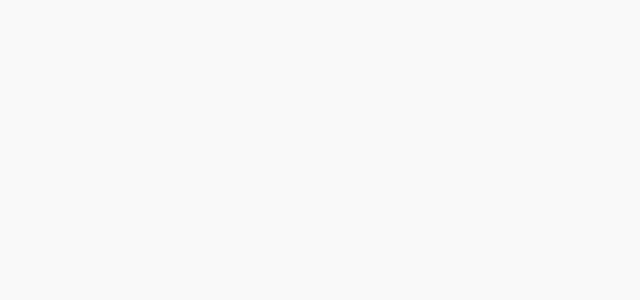
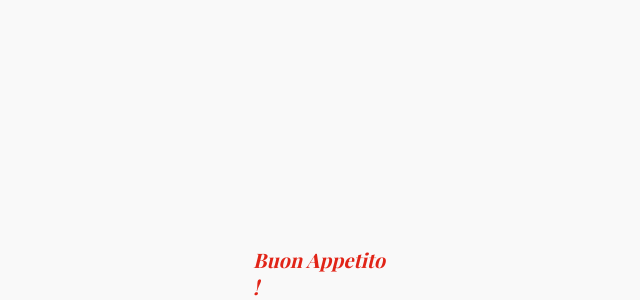
Before and after one commit to AnneGicquel/pizzeriaDellaMamma, an Angular app: page /basket in a window 1280 px wide. Shown: the part 1708-2008 px from the top of the page, without its empty margins (159-799 px from the left). Before the commit the page ends 800 px from the top, so only its background shows below. Built offline with nearby package versions, Linux system fonts and the light colour scheme; a web font is replaced by a local one.

Commit message:
Tests pour le affichage du footer en fonction des pages

```diff
--- a/src/app/app.component.html
+++ b/src/app/app.component.html
@@ -1,2 +1,3 @@
 <app-header></app-header>
 <router-outlet></router-outlet>
+<app-footer></app-footer>
--- a/src/app/app.component.ts
+++ b/src/app/app.component.ts
@@ -17,4 +17,5 @@ export class AppComponent {
     this.basketService.getBasketTotalPrice();
 
   }
+
 }
--- a/src/app/app.module.ts
+++ b/src/app/app.module.ts
@@ -17,6 +17,7 @@ import { ProductCardComponent } from './components/product-card/product-card.com
 import { BasketProductCardComponent } from './components/basket/basket-product-card/basket-product-card.component';
 import { TagTypeComponent } from './components/tag-type/tag-type.component';
 import { HeaderComponent } from './components/header/header.component';
+import { FooterComponent } from './components/footer/footer.component';
 
 
 @NgModule({
@@ -35,6 +36,7 @@ import { HeaderComponent } from './components/header/header.component';
     BasketProductCardComponent,
     TagTypeComponent,
     HeaderComponent,
+    FooterComponent,
   ],
   imports: [
     BrowserModule,
--- /dev/null
+++ b/src/app/components/footer/footer.component.css
@@ -0,0 +1,18 @@
+/* Buon Appetito ! */
+p{
+position: absolute;
+width: 142px;
+height: 27px;
+left: 412px;
+top: 1954px;
+
+font-family: var(--playfair);
+font-style: italic;
+font-weight: 700;
+font-size: 20px;
+line-height: 27px;
+/* identical to box height */
+
+
+color: var(--red);
+}
--- /dev/null
+++ b/src/app/components/footer/footer.component.html
@@ -0,0 +1,12 @@
+<footer>
+    <p *ngIf="this.router.url.endsWith('/basket')">Buon Appetito !</p>
+</footer>
+
+<!--  *ngIf="this.isParagraphVisible" hideFooter() -->
+<!-- && this.router.url.endsWith('/category')  -->
+
+<!-- pour le header -->
+
+
+<!-- sur la div de button  *ngIf='getNumberTable !== null'-->
+<!-- en ayant importer le service et la fonction getNumberTable -->
--- a/src/app/pages/home/home.component.css
+++ b/src/app/pages/home/home.component.css
@@ -3,3 +3,6 @@
     display: flex;
     justify-content: center;
 }
+.hide-footer{
+    display: none;
+}
```
Also changed, not shown: src/app/components/footer/footer.component.ts (added, +27 -0 lines), src/app/components/table-number-form/table-number-form.component.ts (line endings or trailing spaces), src/app/pages/home/home.component.html (line endings or trailing spaces), 1 other file (tests, documents, lock files or other folders).
